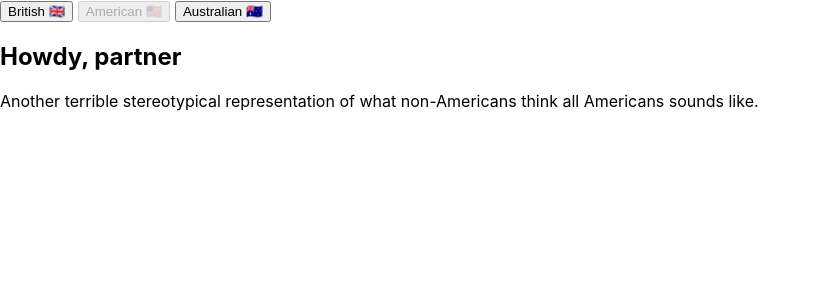
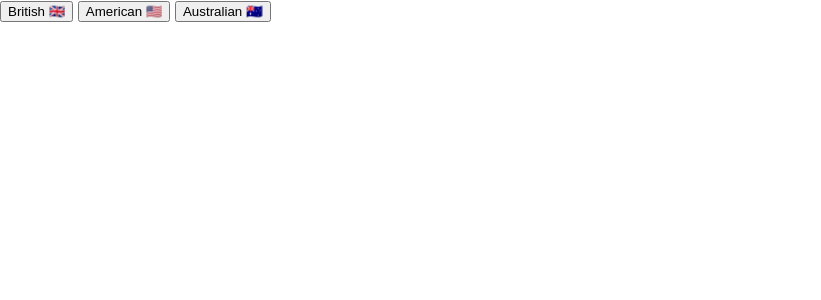
Before and after one commit to capnnemo2/react-playground, a React (Create React App) app: page / in a window 1280 px wide. Shown: the top 300 px of the page, without its empty margins (0-821 px from the left). Built offline with nearby package versions, Linux system fonts and the light colour scheme.

Commit message:
Almost activates functionality

```diff
--- a/src/lang-context/AppLang.js
+++ b/src/lang-context/AppLang.js
@@ -1,14 +1,29 @@
 import React, { Component } from "react";
 import Child from './Child';
 import LangControls from './LangControls';
+import LanguageContext from './LanguageContext';
 
 export default class AppLang extends Component {
+    state = {
+        lang: window.navigator.languages
+    };
+
+    handleSetLang = (lang) => {
+        this.setState({lang})
+    };
+
     render() {
+        const contextValue = {
+            lang: this.state.lang
+        }
         return (
+            <LanguageContext.Provider value={{contextValue}}>
                 <div className='AppLang'>
-          <LangControls />
+                    <LangControls onSetLang={this.handleSetLang} />
                     <Child />
                 </div>
+            </LanguageContext.Provider>
+
         );
   }
 }
--- a/src/lang-context/LangControls.js
+++ b/src/lang-context/LangControls.js
@@ -8,17 +8,23 @@
                 console.log(value)
                 return (
                     <>
-                        <button disabled={value.lang === 'en-GB'}>
+                        <button
+                            onClick={() => props.onSetLang('en-GB')}
+                            disabled={value.lang === 'en-GB'}>
                             British{'   '}
                             <span role='img' aria-label='en-GB'>🇬🇧</span>
                         </button>
                         {'  '}
-                        <button disabled={value.lang === 'en-US'}>
+                        <button
+                            onClick={() => props.onSetLang('en-US')}
+                            disabled={value.lang === 'en-US'}>
                             American{'   '}
                             <span role='img' aria-label='en-US'>🇺🇸</span>
                         </button>
                         {'  '}
-                        <button disabled={value.lang === 'en-AUS'}>
+                        <button
+                            onClick={() => props.onSetLang('en-AUS')}
+                            disabled={value.lang === 'en-AUS'}>
                             Australian{'   '}
                             <span role='img' aria-label='en-AUS'>🇦🇺</span>
                         </button>
```
Lines whose indentation alone changed are shown as unchanged.
